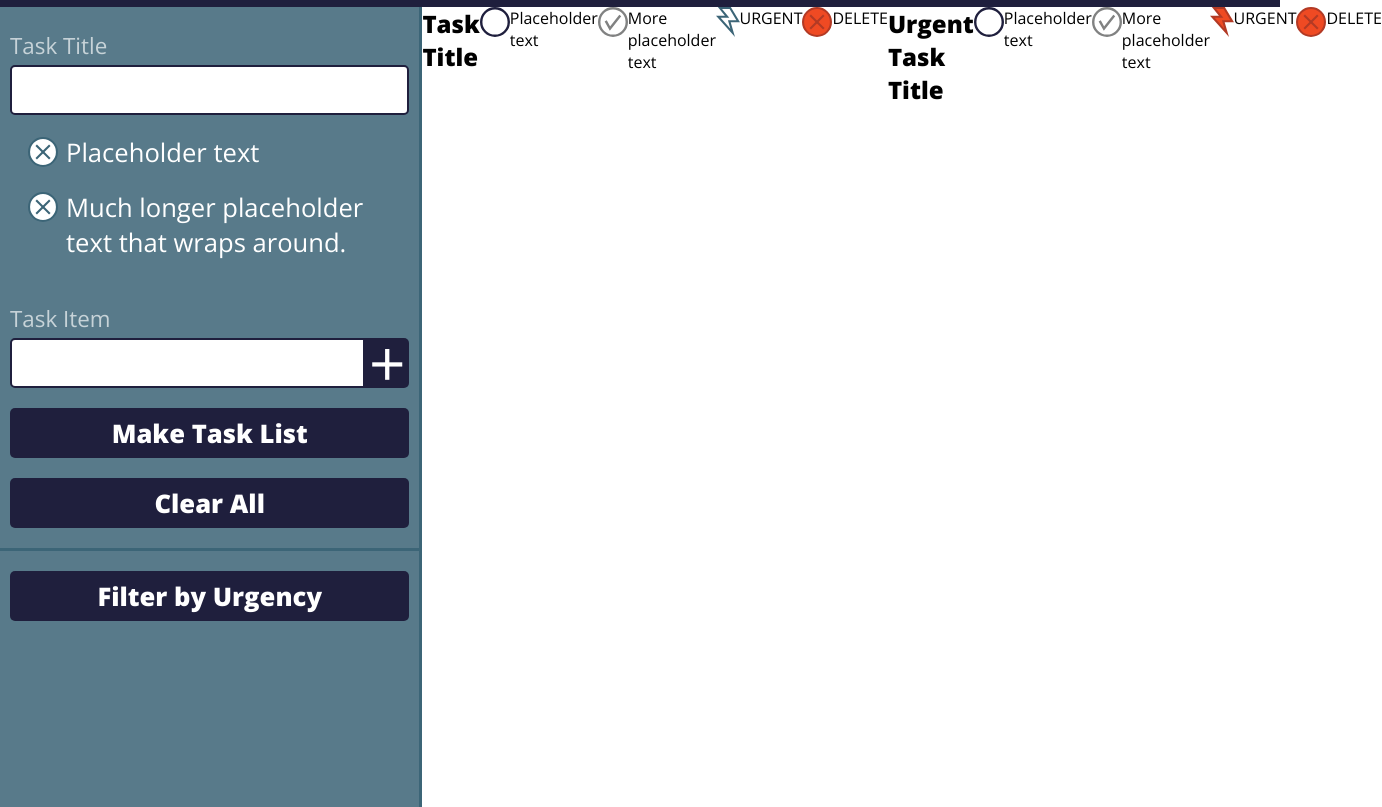
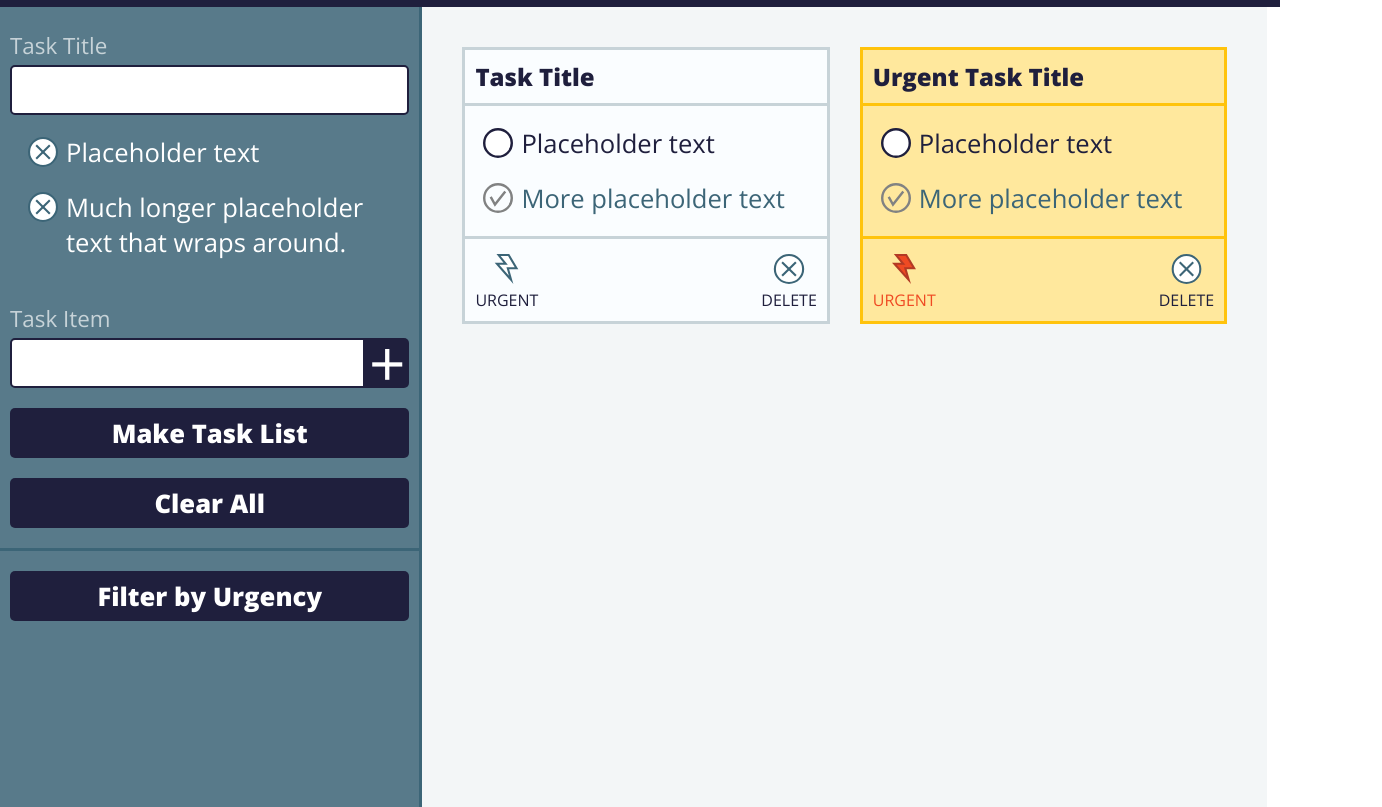
Before and after one commit to jonathan-tschida/check-yo-self, a plain HTML site: page index.html in a window 1280 px wide. Shown: the part 74-881 px from the top of the page, 1382 px wide, since content can reach past the window. Drawn offline with nearby package versions, Linux system fonts and the light colour scheme.

Commit message:
Style todo lists

```diff
--- a/index.html
+++ b/index.html
@@ -44,48 +44,48 @@
         </article>
       </section>
       <section class="card-section">
-        <article>
+        <article class="to-do-list">
           <h2>Task Title</h2>
-          <div>
-            <div>
+          <div class="list-of-tasks">
+            <div class="task-item">
               <input type="image" src="./assets/checkbox.svg" />
               <p>Placeholder text</p>
             </div>
-            <div>
+            <div class="task-item checked">
+              <input type="image" src="./assets/checkbox.svg" />
+              <p>More placeholder text</p>
+            </div>
+          </div>
+          <div class="button-box">
+            <div class="urgent-box">
+              <input type="image" src="./assets/urgent.svg"
+              <p>URGENT</p>
+            </div>
+            <div class="delete-box">
+              <input type="image" src="./assets/delete.svg" />
+              <p>DELETE</p>
+            </div>
+          </div>
+        </article>
+        <article class="to-do-list urgent">
+          <h2>Urgent Task Title</h2>
+          <div class="list-of-tasks">
+            <div class="task-item">
+              <input type="image" src="./assets/checkbox.svg" />
+              <p>Placeholder text</p>
+            </div>
+            <div class="task-item checked">
               <input type="image" src="./assets/checkbox-active.svg" />
               <p>More placeholder text</p>
             </div>
           </div>
-          <div>
-            <div>
-              <input type="image" src="./assets/urgent.svg"
+          <div class="button-box">
+            <div class="urgent-box">
+              <input type="image" src="./assets/urgent.svg" />
               <p>URGENT</p>
             </div>
-            <div>
-              <input type="image" src="./assets/delete-active.svg" />
-              <p>DELETE</p>
-            </div>
-          </div>
-        </article>
-        <article>
-          <h2>Urgent Task Title</h2>
-          <div>
-            <div>
-              <input type="image" src="./assets/checkbox.svg" />
-              <p>Placeholder text</p>
-            </div>
-            <div>
-              <input type="image" src="./assets/checkbox-active.svg" />
-              <p>More placeholder text</p>
-            </div>
-          </div>
-          <div>
-            <div>
-              <input type="image" src="./assets/urgent-active.svg" />
-              <p>URGENT</p>
-            </div>
-            <div>
-              <input type="image" src="./assets/delete-active.svg"
+            <div class="delete-box">
+              <input type="image" src="./assets/delete.svg"
               <p>DELETE</p>
             </div>
           </div>
--- a/styles.css
+++ b/styles.css
@@ -186,6 +186,96 @@ input[type=button] {
 
 /* Card Section */
 .card-section {
+  flex-flow: row;
+  justify-content: flex-start;
+  align-items: flex-start;
   height: 100%;
   width: 66%;
+  padding: 25px;
+  background-color: #F3F6F7;
 }
+
+.to-do-list {
+  flex-direction: column;
+  justify-content: flex-start;
+  align-items: flex-start;
+  width: 50%;
+  background-color: #FAFDFF;
+  border: 3px solid #C7D3D8;
+  margin: 15px;
+  color: #1F1F3D;
+}
+
+.to-do-list h2 {
+  margin: 10px;
+}
+
+.list-of-tasks {
+  flex-direction: column;
+  justify-content: flex-start;
+  align-items: flex-start;
+  width: 100%;
+  border-top: 3px solid #C7D3D8;
+  border-bottom: 3px solid #C7D3D8;
+  padding: 10px 0;
+}
+
+.task-item {
+  margin: 10px;
+}
+
+.task-item input[type="image"] {
+  margin: 2px 8px;
+  height: 30px;
+}
+
+.task-item p {
+  font-size: 1.6em;
+}
+
+.checked p {
+  color: #3C6577;
+}
+
+.checked input[type=image] {
+  background: url("./assets/checkbox-active.svg") no-repeat;
+  background-position: center;
+  width: 30px;
+  padding-left: 30px;
+}
+
+.button-box {
+  flex-direction: row;
+  justify-content: space-between;
+  width: 100%;
+  padding: 10px;
+}
+
+.urgent-box,
+.delete-box {
+  flex-direction: column;
+  justify-content: center;
+}
+
+.button-box input[type=image] {
+  margin: 5px;
+}
+
+article.urgent {
+  background-color: #FFE89D;
+}
+
+article.urgent,
+article.urgent .list-of-tasks {
+  border-color: #FFC30C;
+}
+
+article.urgent .urgent-box p {
+  color: #EF4A23;
+}
+
+article.urgent .urgent-box input[type=image] {
+  background: url("./assets/urgent-active.svg") no-repeat;
+  background-position: center;
+  padding-top: 30px;
+}
```
